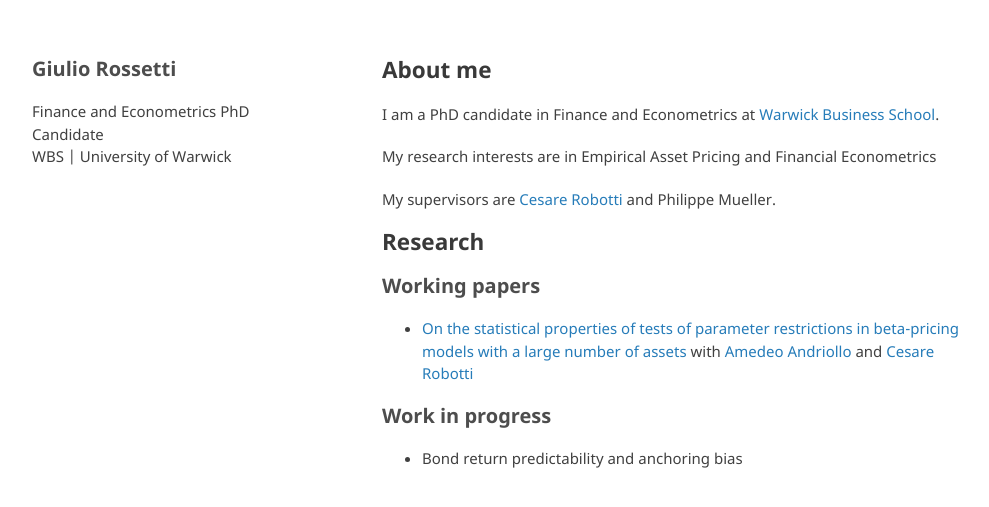
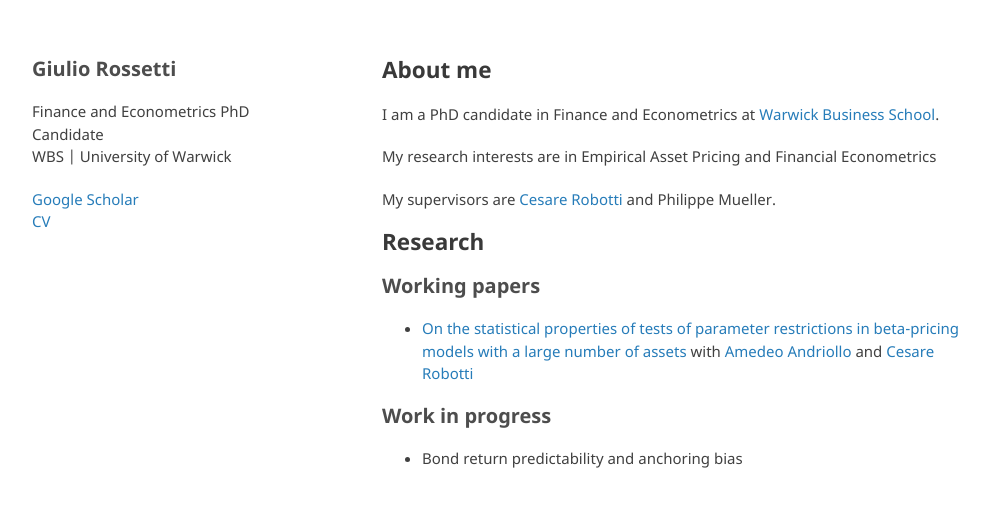
Before and after one commit to GiulioRossetti94/giuliorossetti94.github.io, a Jekyll site: the page built from index.md, in a window 1280 px wide. Shown: the top 507 px of the page, without its empty margins (133-1122 px from the left). Built offline with Jekyll 4.4.1, drawn with Linux system fonts in a browser that asks for light colours; the repository's description, which GitHub fills in, is left out; our own code applies the rules of GitHub Pages for plain Markdown files.

Commit message:
link for cv

```diff
--- a/_layouts/default.html
+++ b/_layouts/default.html
@@ -29,8 +29,8 @@
         <p>{{site.description | default: site.github.project_tagline }}</p>
 
 	<p class="view">Finance and Econometrics PhD Candidate<br>WBS | University of Warwick</p>
-
-    <!--<p class="view"> <a href="https://scholar.google.fr/citations?user=8ZU-UgYAAAAJ&hl=fr">Google Scholar</a> <br> <a href="https://www.dropbox.com/s/wo9xrlgyodbgth1/CV_Germain_Gauthier.pdf?dl=0">Curriculim Vitae</a> </p>-->
+<!-- this is a comment >-->
+    <p class="view"> <a href="www.google.com">Google Scholar</a> <br> <a href="link-to-cv">CV</a> </p>
 
       </header>
       <section>
```
